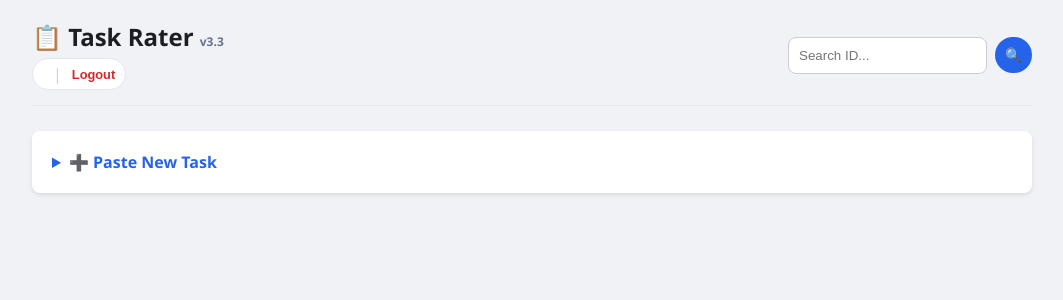
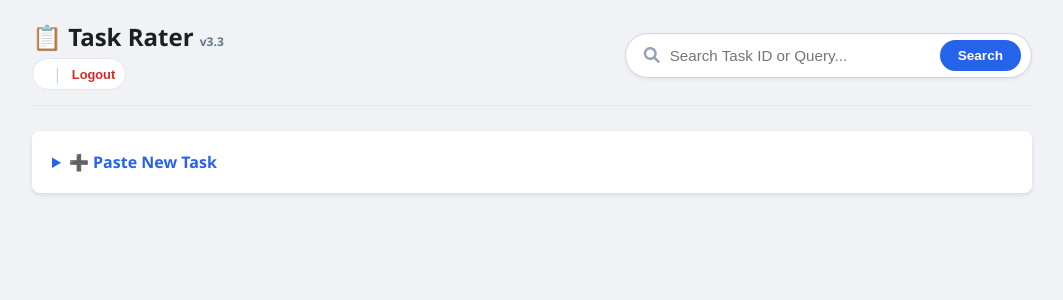
Before and after one commit to CV-Bibin/RaterSaveAnswer, a Flask app: template templates/home.html in a window 1280 px wide. Shown: the top 300 px of the page, without its empty margins (108-1171 px from the left). Run offline with Flask 3, Linux system fonts and the light colour scheme; the template is opened without the code that fills it: most values are stand-ins (such as "Sample title", 1, 10 or a date in 2020); some libraries are stand-ins or nearby versions.

Commit message:
Initial commit (removed sensitive keys)

```diff
--- a/templates/home.html
+++ b/templates/home.html
@@ -112,10 +112,17 @@
                 <button onclick="logout()" style="border:none; background:none; color:#dc2626; cursor:pointer; font-size:0.8em; font-weight:600; padding:0;">Logout</button>
             </div>
         </div>
-        <form method="POST" action="/?u={{ sanitized_user.replace(',', '.') }}" style="display:flex; gap:8px; align-items:center;">
-            <input type="text" name="search_query" placeholder="Search ID..." style="padding:10px; border-radius:8px; border:1px solid #ccc;">
-            <button type="submit" class="btn-vote" style="background:#2563eb; color:white; border:none; padding:10px;">🔍</button>
-        </form>
+       <form method="POST" action="/?u={{ sanitized_user.replace(',', '.') }}" style="display:flex; gap:10px; align-items:center; background: #fff; padding: 6px 10px; border-radius: 30px; border: 1px solid #cbd5e1; box-shadow: 0 2px 4px rgba(0,0,0,0.05);">
+    <i class="fa-solid fa-magnifying-glass" style="color: #94a3b8; margin-left: 8px;"></i>
+
+    <input type="text" name="search_query" placeholder="Search Task ID or Query..." style="border: none; outline: none; width: 260px; font-size: 0.95em; background: transparent; padding: 4px 0;">
+
+    <button type="submit" style="background:#2563eb; color:white; border:none; padding:8px 18px; border-radius:20px; cursor:pointer; font-weight:600; font-size:0.85em;">Search</button>
+
+    {% if is_search %}
+        <a href="/?u={{ sanitized_user.replace(',', '.') }}" style="text-decoration:none; background:#f1f5f9; color:#ef4444; padding:8px 16px; border-radius:20px; font-size:0.85em; font-weight:bold; border: 1px solid #e2e8f0;">Clear</a>
+    {% endif %}
+</form>
     </div>
 
     <div class="card">
```
